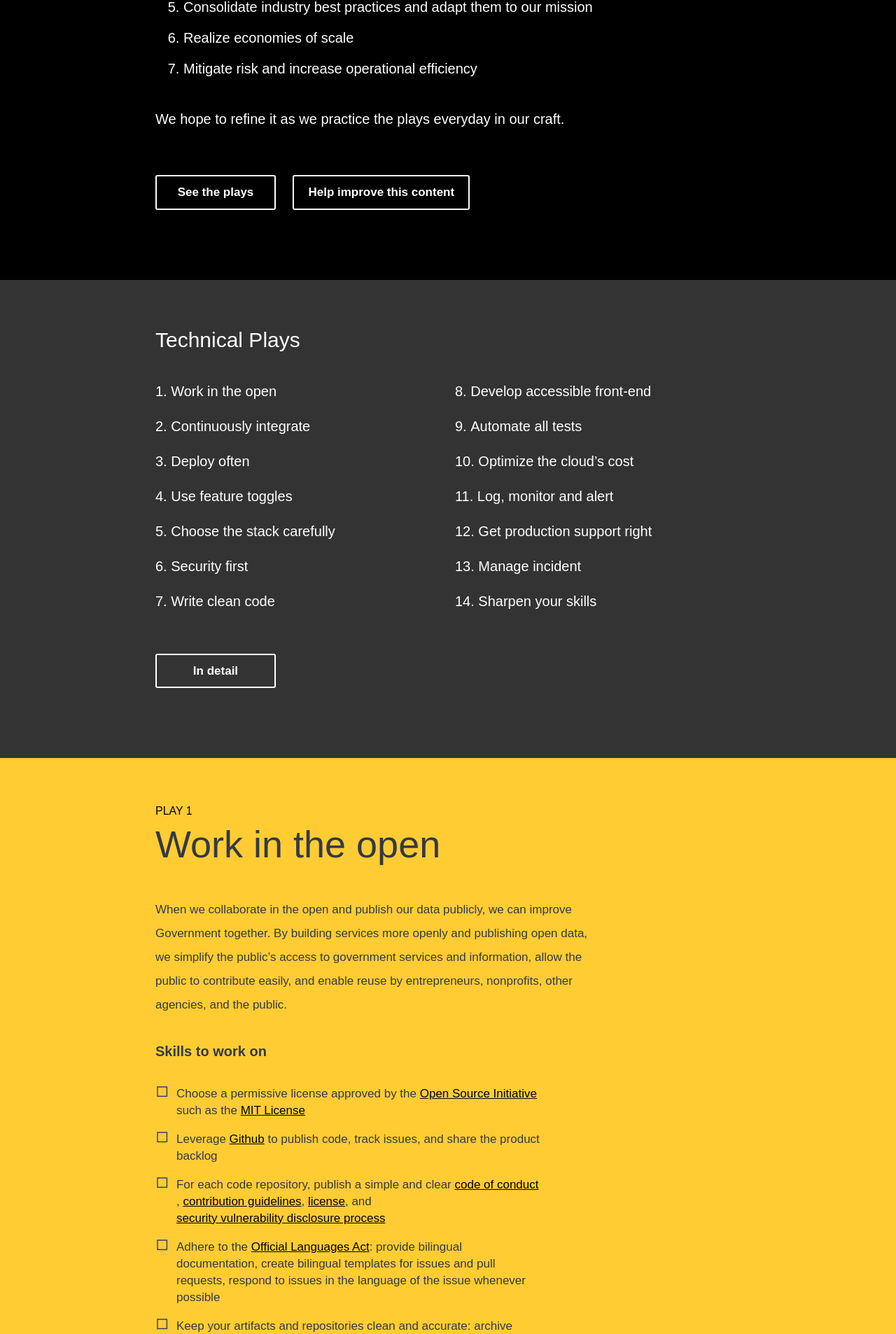
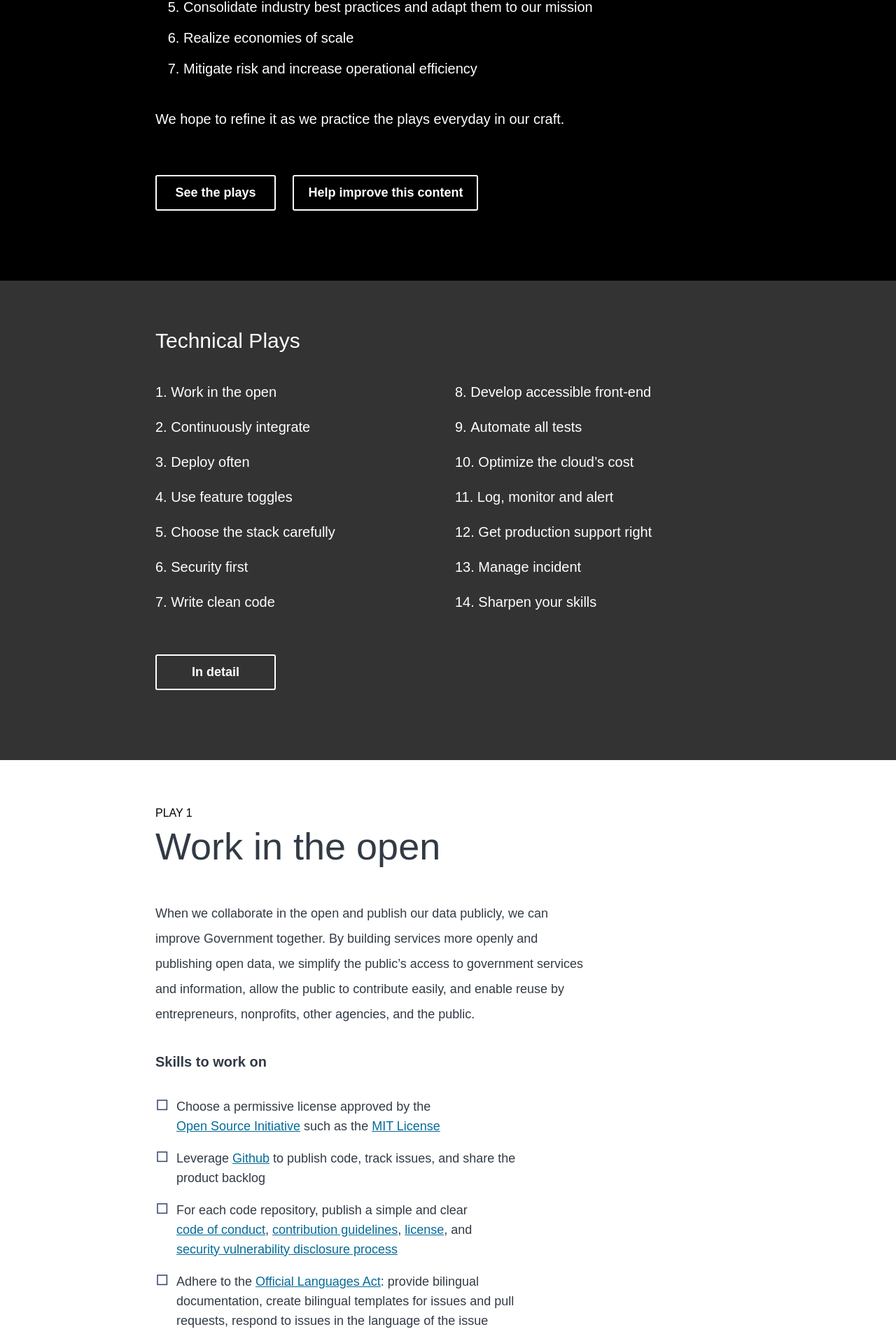
Before and after one commit to cds-snc/technical-playbook-manuel-technique, a Jekyll site: the page built from index.md, in a window 1280 px wide. Shown: the part 819-2725 px from the top of the page at 70% size. Built offline with Jekyll 4.4.1, drawn with Linux system fonts in a browser that asks for light colours.

Commit message:
feat: adjust playbook styles (#8)
Update the playbook styles as follows:

- Slightly increase `#plays` font size (improve readability).
- Replace `#plays` yellow background with white (improve readability).
- Add bottom yellow border to floating nav (CDS branding).
- Update `#plays a` element colour to blue (convention).

Also added a .devcontainer for easier local setup.

```diff
--- a/assets/_sass/styles.scss
+++ b/assets/_sass/styles.scss
@@ -24,7 +24,7 @@ $slimmer: new-breakpoint(min-width 641px max-width 980px 12);
 
 @media screen {
   body {
-    background: $cds-yellow;
+    background: $white;
     font-family: $sans-serif;
     margin: 0;
     line-height: 1.5em;
@@ -96,7 +96,7 @@ $slimmer: new-breakpoint(min-width 641px max-width 980px 12);
 
   h4 {
     font-family: $sans-serif;
-    font-size: 17px;
+    font-size: 18px;
     font-weight: 700;
     line-height: 1.5em;
     color: $pacific_blue;
@@ -120,7 +120,7 @@ $slimmer: new-breakpoint(min-width 641px max-width 980px 12);
   p {
     color: $gray-dark;
     font-weight: 400;
-    font-size: 17px;
+    font-size: 18px;
     line-height: 2.0em;
   }
 
@@ -149,7 +149,7 @@ $slimmer: new-breakpoint(min-width 641px max-width 980px 12);
   }
 
   .button {
-    font-size: 17px;
+    font-size: 18px;
     font-family: $sans-serif;
     font-weight: 700;
     line-height: 1.5em;
@@ -266,6 +266,7 @@ $slimmer: new-breakpoint(min-width 641px max-width 980px 12);
     height: 0;
     background: $cds-black;
     color: $white;
+    border-bottom: 4px solid $cds-yellow;
     .outer_container {
       padding: 0 40px;
     }
@@ -495,7 +496,8 @@ $slimmer: new-breakpoint(min-width 641px max-width 980px 12);
 
     li {
       padding-left: 5px;
-      font-size: 17px;
+      font-size: 18px;
+      line-height: 28px;
     }
 
     ul {
@@ -503,7 +505,7 @@ $slimmer: new-breakpoint(min-width 641px max-width 980px 12);
     }
 
     a {
-      color: #000000;
+      color: $pacific_blue;
       text-decoration: underline;
       display: inline-block;
     }
```
Also changed, not shown: .devcontainer/devcontainer.json (added).
